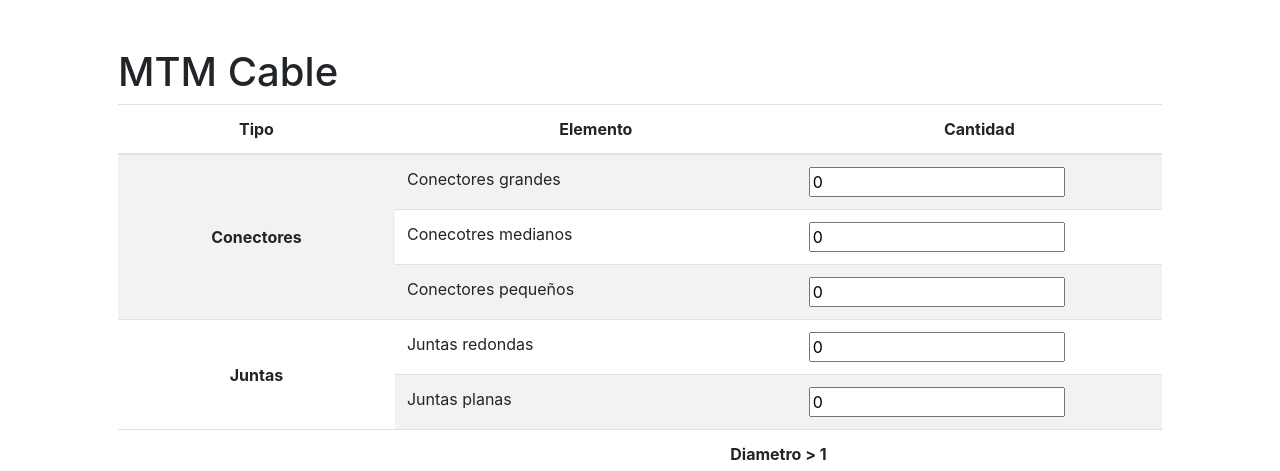
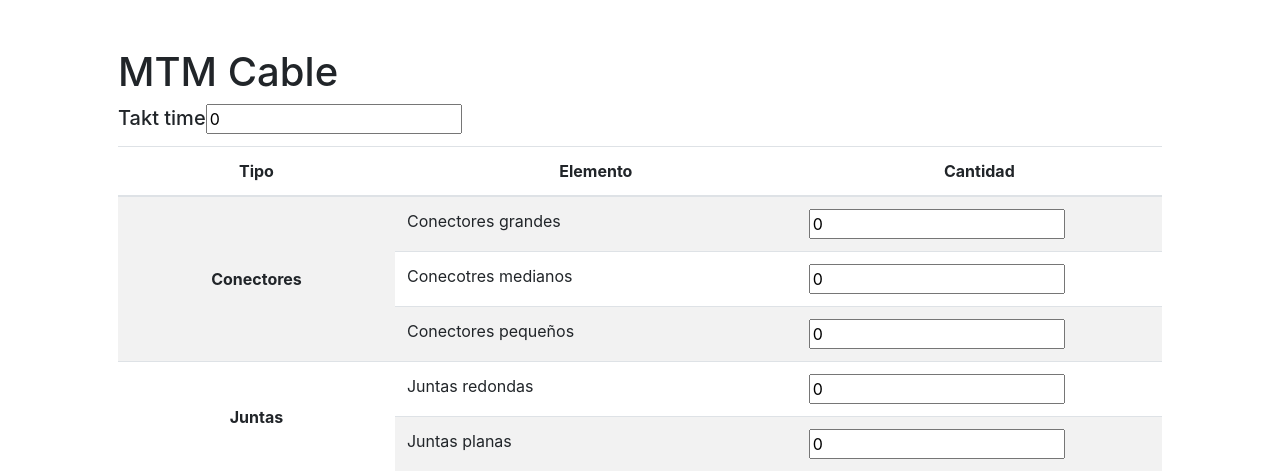
Before and after one commit to IvajAicrag/mtm-mx, a Flask app: page / in a window 1280 px wide. Shown: the top 471 px of the page. Run offline with Flask 2, Linux system fonts and the light colour scheme; some libraries are stand-ins or nearby versions.

Commit message:
Add dynamic takt time

```diff
--- a/application.py
+++ b/application.py
@@ -19,5 +19,6 @@ def index():
         for key, val in request.form.items():
             if key.startswith("e"):
                 values.append(int(val))
-        op = shareOut(values,25.7)
+        takt_time = float(request.form.get("takt_time"))
+        op = shareOut(values,takt_time)
         return render_template("results.html", op = op)
--- a/templates/index.html
+++ b/templates/index.html
@@ -9,6 +9,7 @@
   <h1>MTM Cable</h1>
 
   <form class="form-group" action="/" method="post">
+    <label for="takt_time"><h5>Takt time</h5></label><input id="takt_time" type="number" step="0.01" name="takt_time" value="0">
     <table class="table table-striped">
     <thead>
       <tr>
```
